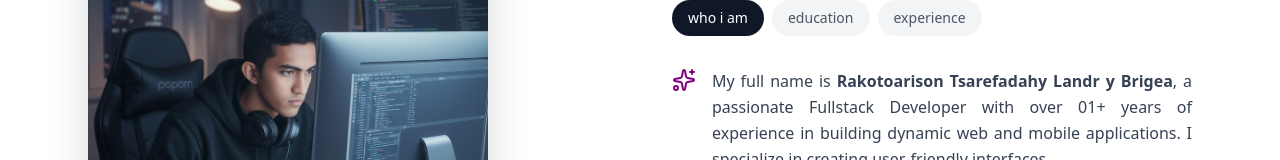
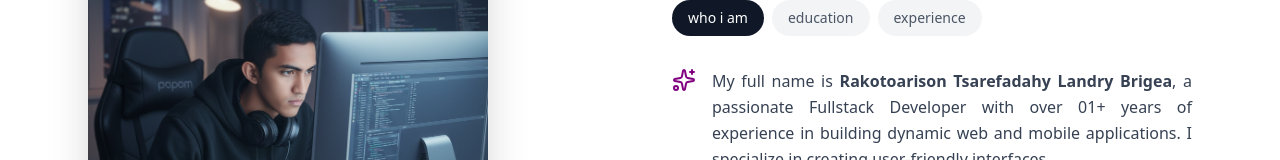
Before and after one commit to rakotoarisonlandry/portfolioV.02, a Next.js app: page / in a window 1280 px wide. Shown: the part 1140-1300 px from the top of the page. Built offline with nearby package versions, Linux system fonts and the light colour scheme.

Commit message:
fix: correct spelling of name and adjust button class in AboutSection for consistency

```diff
--- a/src/components/sections/about-section.tsx
+++ b/src/components/sections/about-section.tsx
@@ -95,7 +95,7 @@ export function AboutSection() {
                     <p>
                       My full name is{" "}
                       <span className="font-semibold">
-                        Rakotoarison Tsarefadahy Landr y Brigea
+                        Rakotoarison Tsarefadahy Landry Brigea
                       </span>
                       , a passionate Fullstack Developer with over 01+ years of
                       experience in building dynamic web and mobile
@@ -106,7 +106,7 @@ export function AboutSection() {
                   <div className="relative">
                     <span className="flex space-x-5">
                       <Button
-                        className="bg-gray-900 text-white hover:bg-gray-800 flex items-center gap-1"
+                        className="bg-gray-900 size text-white hover:bg-gray-800 flex items-center gap-1"
                         onClick={() =>
                           setShowDownloadOptions(!showDownloadOptions)
                         }
```
